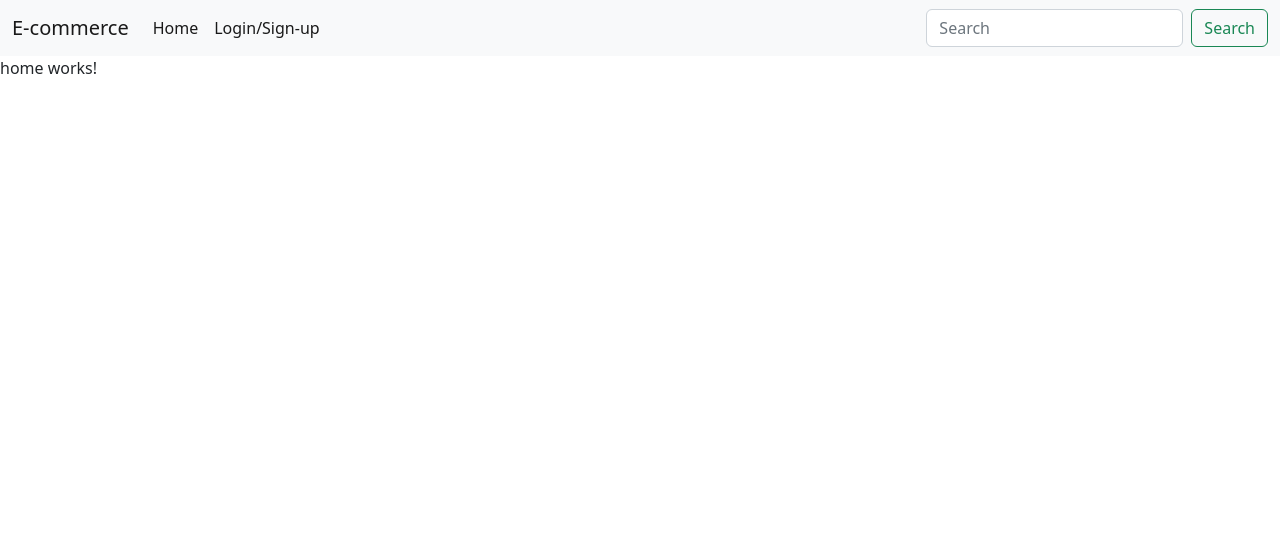
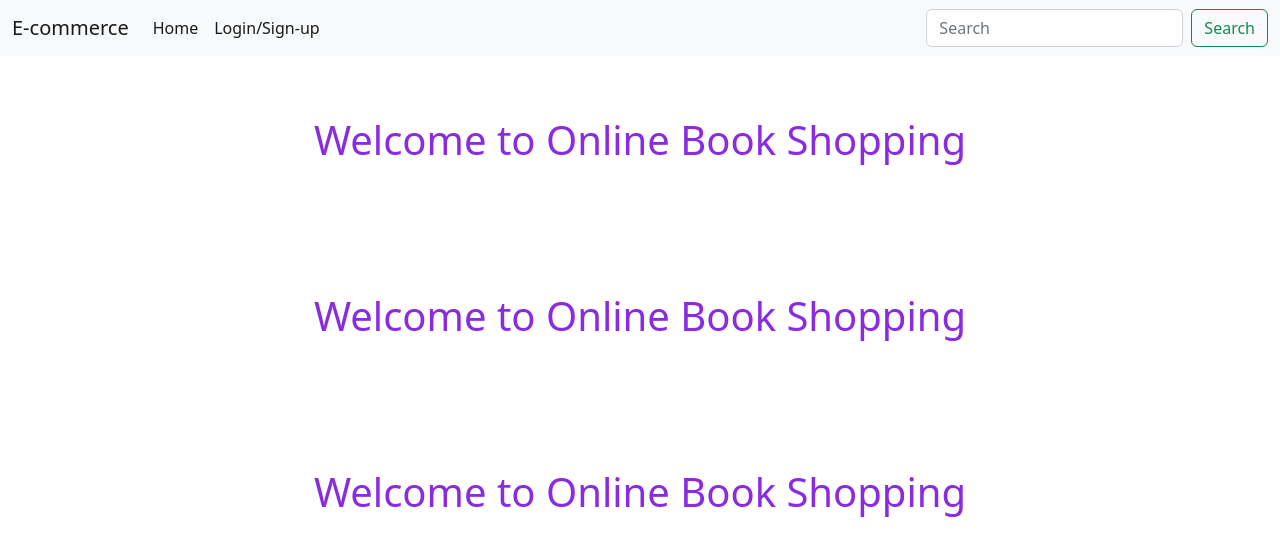
Before and after one commit to shubhamdhere621/OnlineBookShoppingFrontend, an Angular app in the folder Angularapp/: page / in a window 1280 px wide. Shown: the top 556 px of the page. Built offline with nearby package versions, Linux system fonts and the light colour scheme.

Commit message:
Component home updated

```diff
--- a/Angularapp/src/app/home/home.component.css
+++ b/Angularapp/src/app/home/home.component.css
@@ -0,0 +1,5 @@
+h1{
+    color: blueviolet;
+    text-align: center;
+    padding: 60px;
+}
--- a/Angularapp/src/app/home/home.component.html
+++ b/Angularapp/src/app/home/home.component.html
@@ -1 +1,3 @@
-<p>home works!</p>
+<div><h1>Welcome to Online Book Shopping</h1></div>
+<div><h1>Welcome to Online Book Shopping</h1></div>
+<div><h1>Welcome to Online Book Shopping</h1></div>
```
